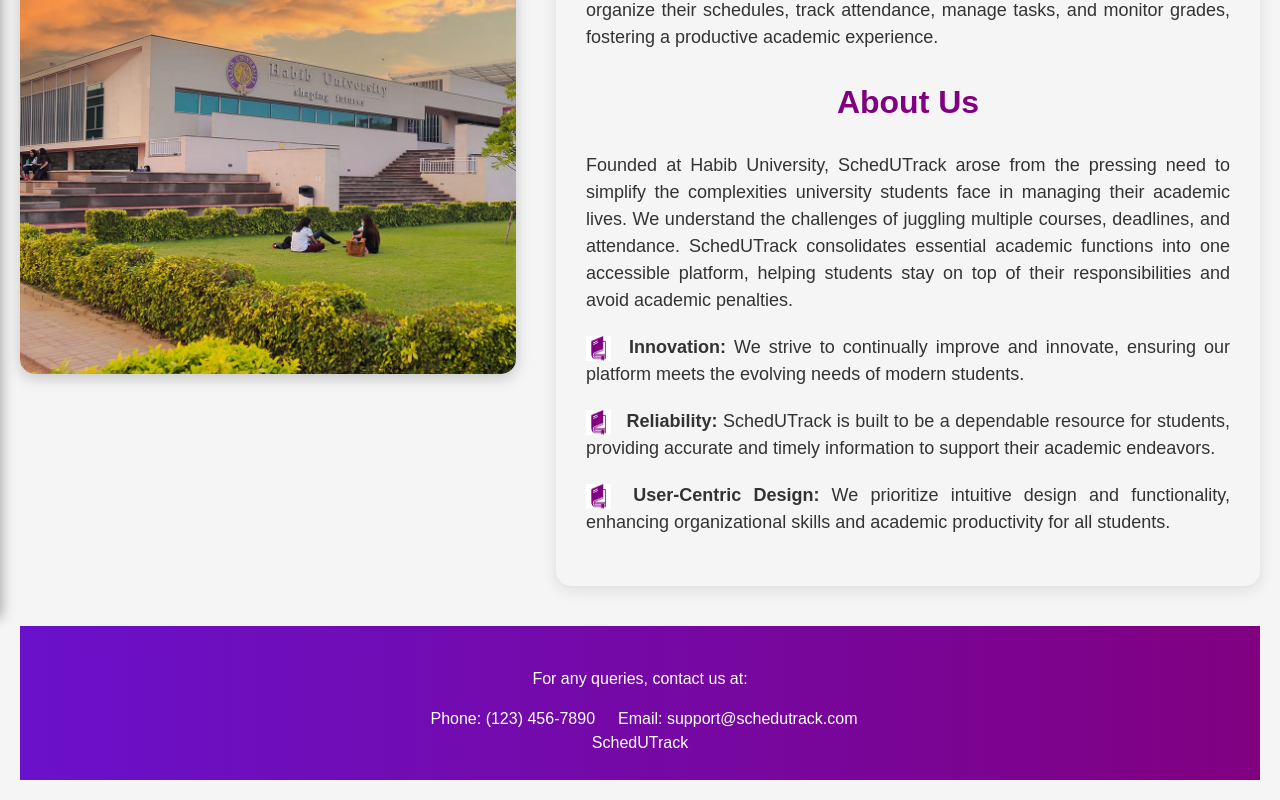
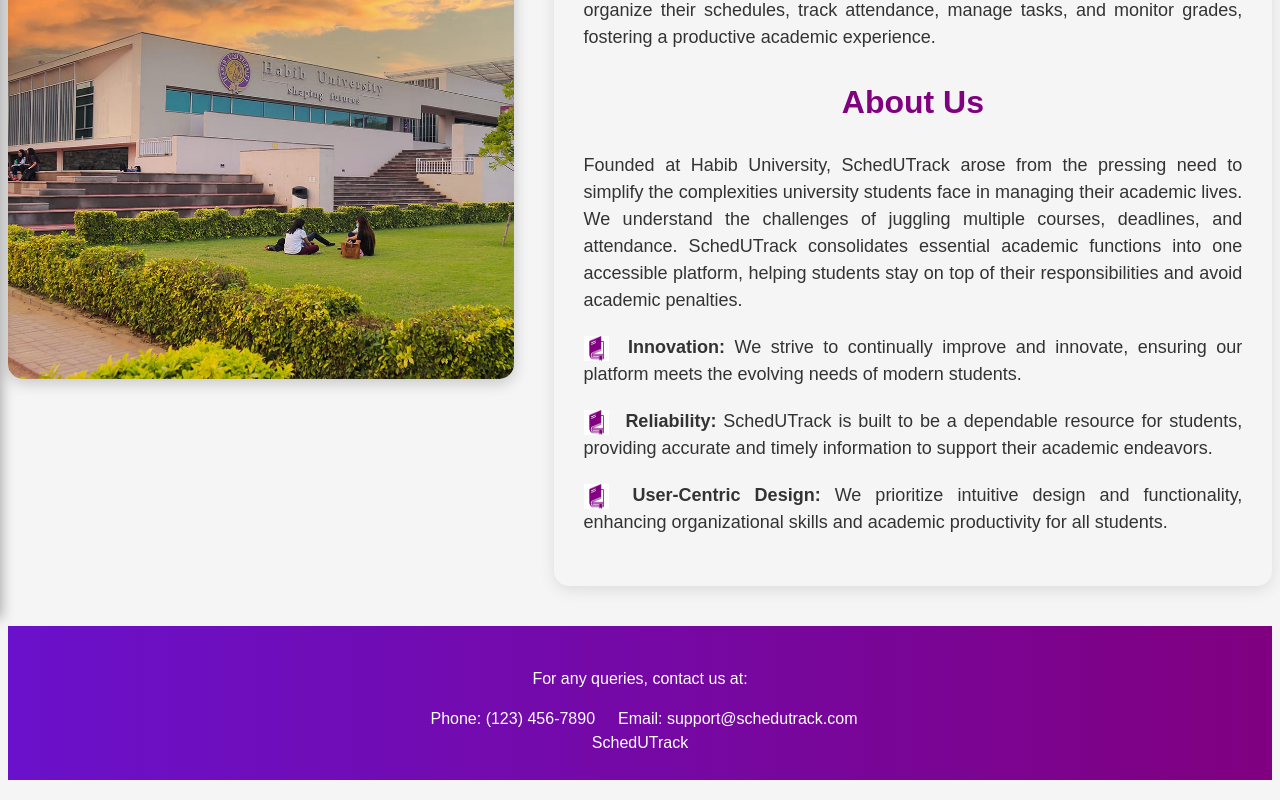
Before and after one commit to HammadMal/Web-and-Mobile-Development-Milestone-2-, a React (Vite) app in the folder SchedUTrack/webdev1/: page /about-us in a window 1280 px wide. Shown: the part 242-1042 px from the top of the page. Built offline with nearby package versions, Linux system fonts and the light colour scheme; sample sign-in values are in the browser's storage.

Commit message:
aboutus contact bar spans entire width

```diff
--- a/SchedUTrack/webdev1/src/styles/about_us.css
+++ b/SchedUTrack/webdev1/src/styles/about_us.css
@@ -62,11 +62,13 @@
 }
 
 .contact-bar {
-    width: 100%;
+    width: 98.8vw; /* Ensures it spans the full width of the viewport */
     background: linear-gradient(to right, #6a11cb, #800080);
     color: white;
     padding: 25px 20px;
     text-align: center;
+    margin: 0; /* Removes any potential default margin */
+    box-sizing: border-box; /* Includes padding in width calculations */
 }
 
 .footer-content {
```
